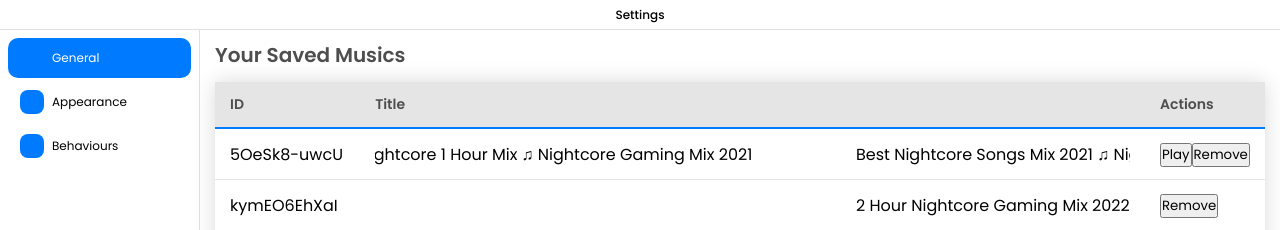
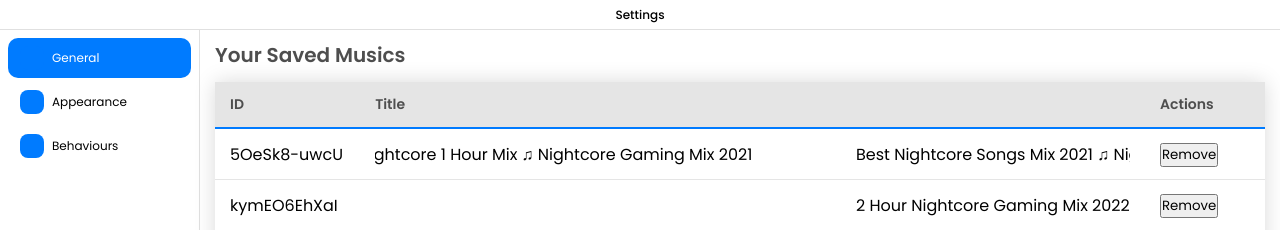
Before and after one commit to DoginUwU/LooofiX, a React (Vite) app: page /settings in a window 1280 px wide. Shown: the top 230 px of the page. Built offline with nearby package versions, Linux system fonts and the light colour scheme; some icons are missing.

Commit message:
♻️ refactor: remove useless imports

```diff
--- a/src/App.tsx
+++ b/src/App.tsx
@@ -16,10 +16,10 @@ const App: React.FC = () => {
 
   return (
     <MusicProvider>
-        <YoutubeProvider>
+      <YoutubeProvider>
         <RouterProvider router={router} />
-        </YoutubeProvider>
-      </MusicProvider>
+      </YoutubeProvider>
+    </MusicProvider>
   )
 }
 
--- a/src/layouts/PlayerLayout/index.tsx
+++ b/src/layouts/PlayerLayout/index.tsx
@@ -1,4 +1,4 @@
-import React, { memo } from 'react';
+import React, { memo, useEffect } from 'react';
 import { Icon } from '@iconify/react';
 
 import Iframe from '@/components/Iframe';
--- a/src/layouts/SettingsLayout/index.tsx
+++ b/src/layouts/SettingsLayout/index.tsx
@@ -1,5 +1,5 @@
 import SettingsSidebar from '@/components/SettingsSidebar';
-import React, { createElement, FC, memo, useState } from 'react';
+import React, { memo, useState } from 'react';
 
 import style from './styles.module.scss';
 
--- a/src/views/Settings/GeneralSettingsPage/index.tsx
+++ b/src/views/Settings/GeneralSettingsPage/index.tsx
@@ -1,11 +1,11 @@
 import { useMusic } from '@/contexts/MusicContext';
-import React, { memo } from 'react';
+import React, { memo, useEffect } from 'react';
 import Marquee from 'react-fast-marquee';
 
 import style from './styles.module.scss';
 
 const GeneralSettingsPage: React.FC = () => {
-  const { playlist, currentMusic } = useMusic();
+  const { playlist } = useMusic();
 
   return (
     <section className={style.container}>
@@ -24,9 +24,6 @@ const GeneralSettingsPage: React.FC = () => {
               <td>{music.id}</td>
               <td><Marquee gradient={false}>{music.title}</Marquee></td>
               <td>
-                {currentMusic?.id === music.id && (
-                  <button>Play</button>
-                )}
                 <button>Remove</button>
               </td>
             </tr>
```
